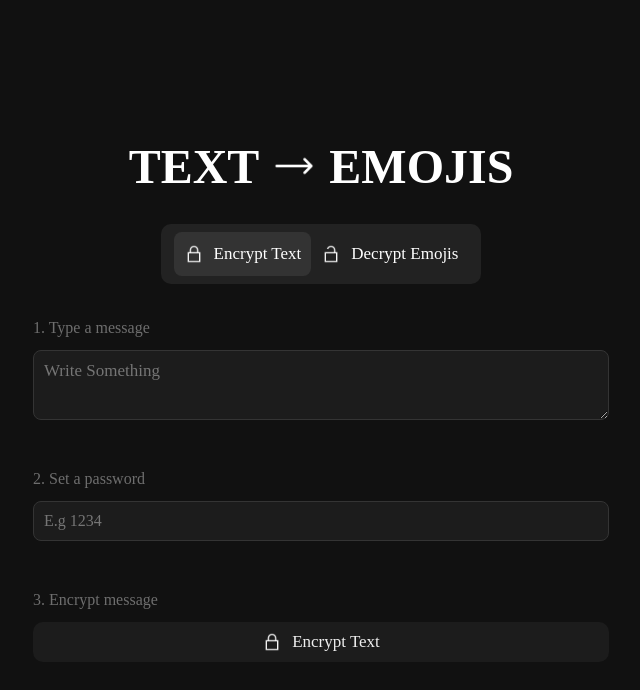
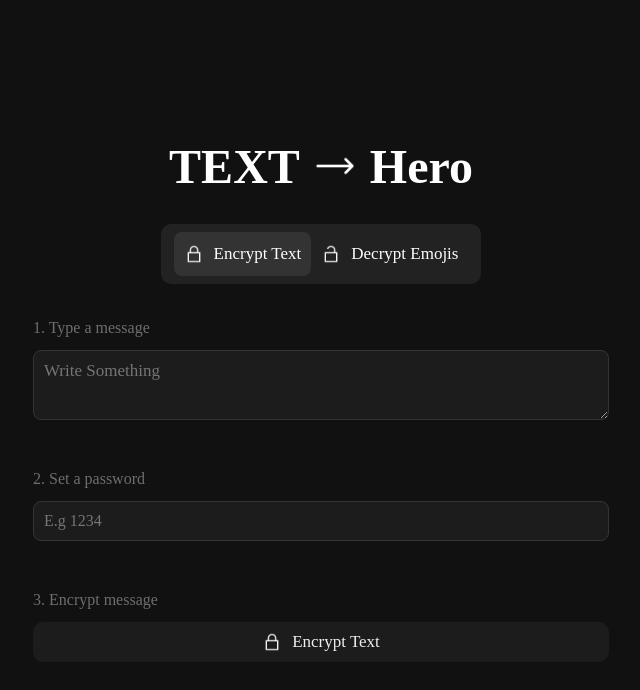
Before and after one commit to luvnft/Text-to-Emoji-E-D, a plain HTML site: page index.html in a window 1280 px wide. Shown: the whole page, without its empty margins (319-959 px from the left). Drawn offline with Linux system fonts and the light colour scheme.

Commit message:
Updated Header

```diff
--- a/index.html
+++ b/index.html
@@ -11,7 +11,7 @@
 
 <body>
     <div id="main">
-        <h1>TEXT <span><img src="arrow.png" alt=""></span>EMOJIS</h1>
+        <h1>TEXT <span><img src="arrow.png" alt=""></span>Hero</h1>
         <div id="endec-div">
             <h3 id="enc-btn"><span><img src="tala.png" alt=""></span> Encrypt Text</h3>
             <h3 id="dec-btn"><span><img src="khulatala.png" alt=""></span> Decrypt Emojis</h3>
```
